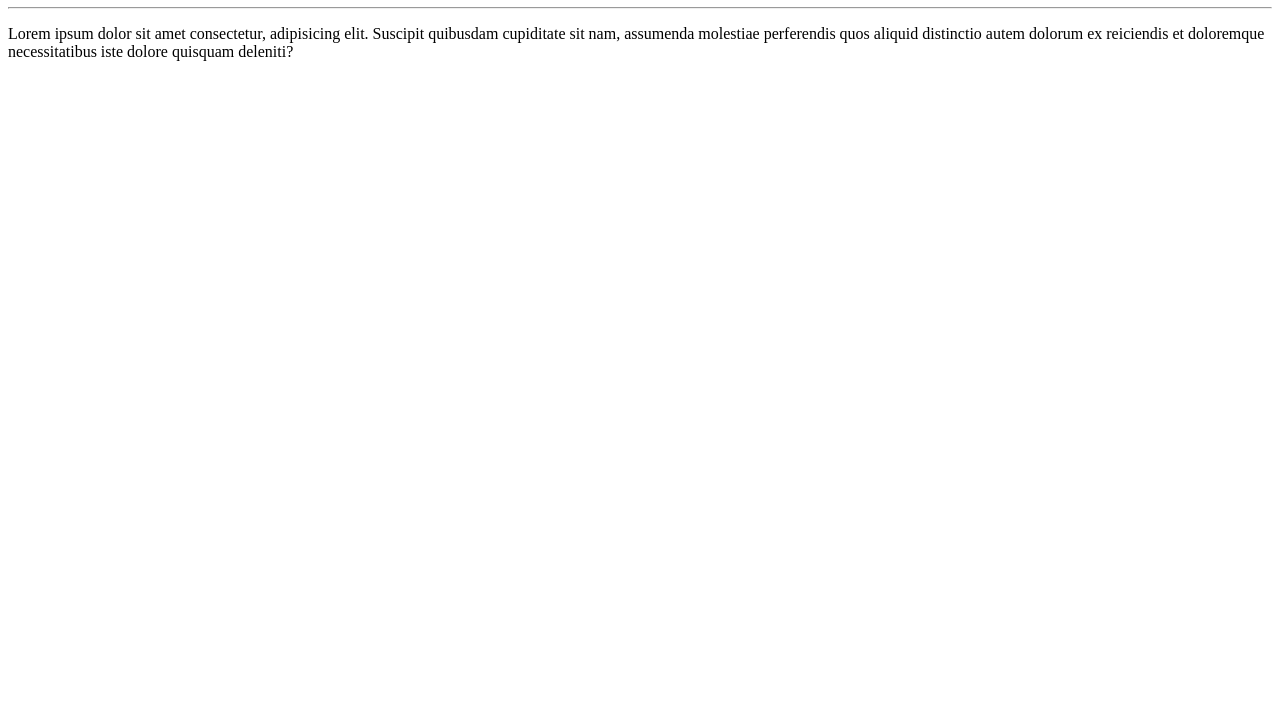
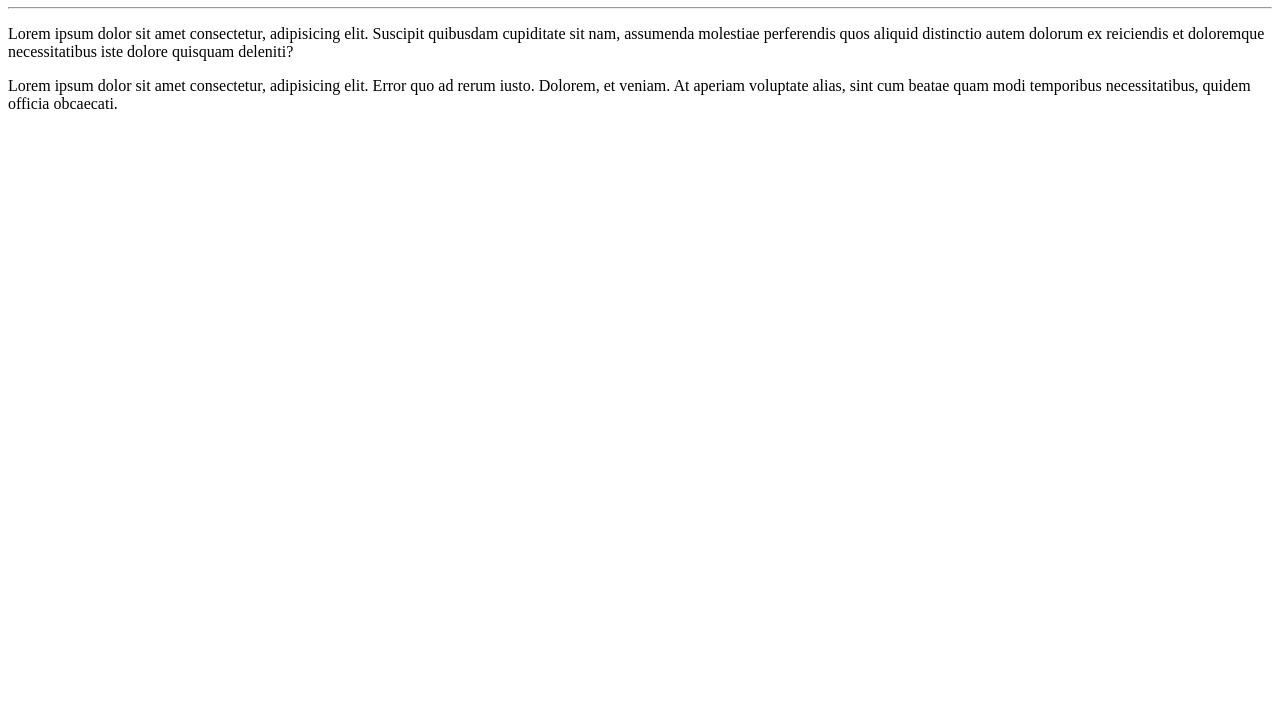
Before and after one commit to Bombjack88/OlaMundo, a plain HTML site: page site-exemplo/index.html in a window 1280 px wide. Shown: the part 73-800 px from the top of the page. Drawn offline with Linux system fonts and the light colour scheme.

Commit message:
Adicionei um parágrafo

```diff
--- a/site-exemplo/index.html
+++ b/site-exemplo/index.html
@@ -10,5 +10,6 @@
     <h1>Olá, Mundo !</h1>
     <hr>
     <p>Lorem ipsum dolor sit amet consectetur, adipisicing elit. Suscipit quibusdam cupiditate sit nam, assumenda molestiae perferendis quos aliquid distinctio autem dolorum ex reiciendis et doloremque necessitatibus iste dolore quisquam deleniti?</p>
+    <p>Lorem ipsum dolor sit amet consectetur, adipisicing elit. Error quo ad rerum iusto. Dolorem, et veniam. At aperiam voluptate alias, sint cum beatae quam modi temporibus necessitatibus, quidem officia obcaecati.</p>
 </body>
 </html>
```
